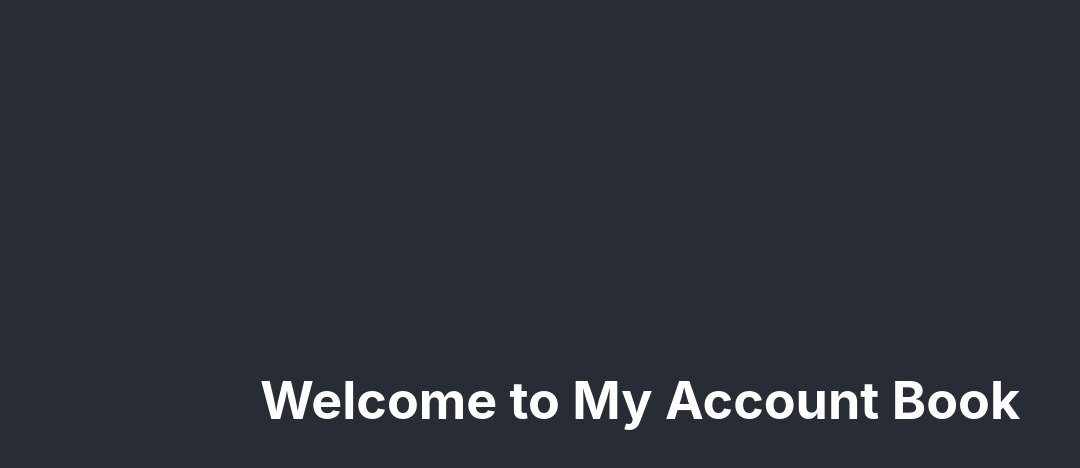
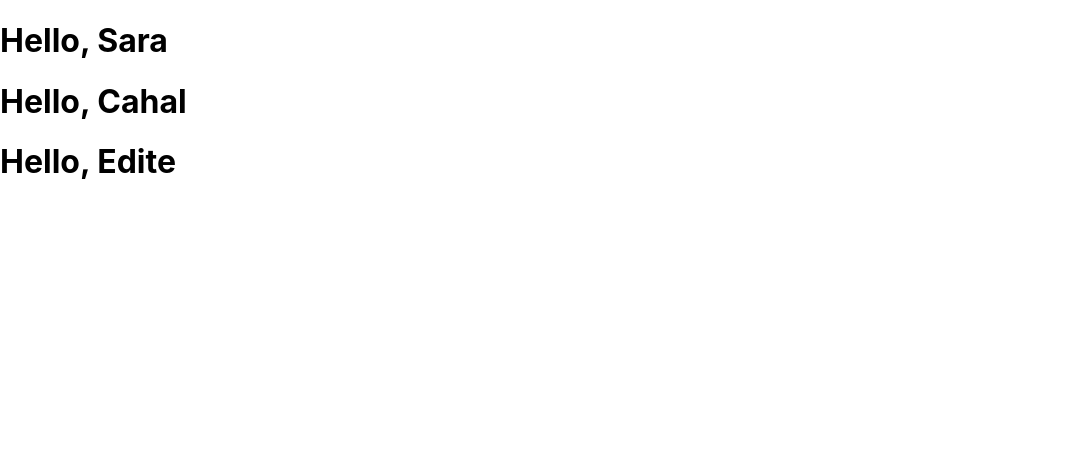
Before and after one commit to codewus/study_react, a React (Create React App) app in the folder my-app/: page / in a window 1280 px wide. Shown: the top 468 px of the page, without its empty margins (0-1080 px from the left). Built offline with nearby package versions, Linux system fonts and the light colour scheme.

Commit message:
[2일차] JSX와 TypeScript 기초
1.jsx 사용

```diff
--- a/my-app/src/App.tsx
+++ b/my-app/src/App.tsx
@@ -1,14 +1,16 @@
 import React from 'react';
-import './App.css';
+import Welcome from './Welcome';
 
 const App: React.FC = () => {
   return (
     <div className="App">
       <header className="App-header">
-        <h1>Welcome to My Account Book</h1>
+        <Welcome name="Sara" />
+        <Welcome name="Cahal" />
+        <Welcome name="Edite" />
       </header>
     </div>
   );
-}
+};
 
 export default App;
--- /dev/null
+++ b/my-app/src/Welcome.tsx
@@ -0,0 +1,12 @@
+// Welcome.tsx
+import React from 'react';
+
+interface WelcomeProps {
+  name: string;
+}
+
+const Welcome: React.FC<WelcomeProps> = ({ name }) => {
+  return <h1>Hello, {name}</h1>;
+};
+
+export default Welcome;
```
